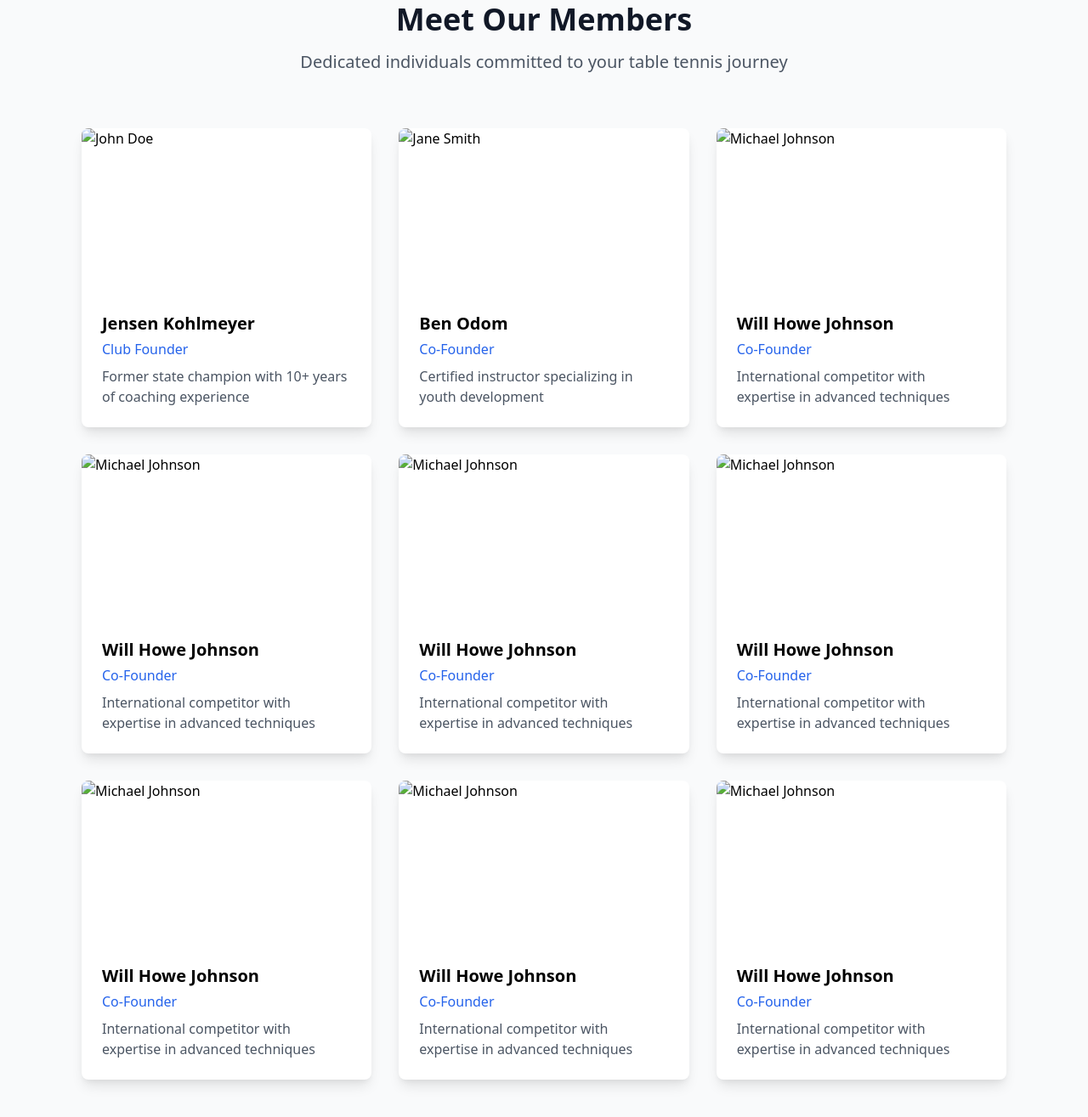
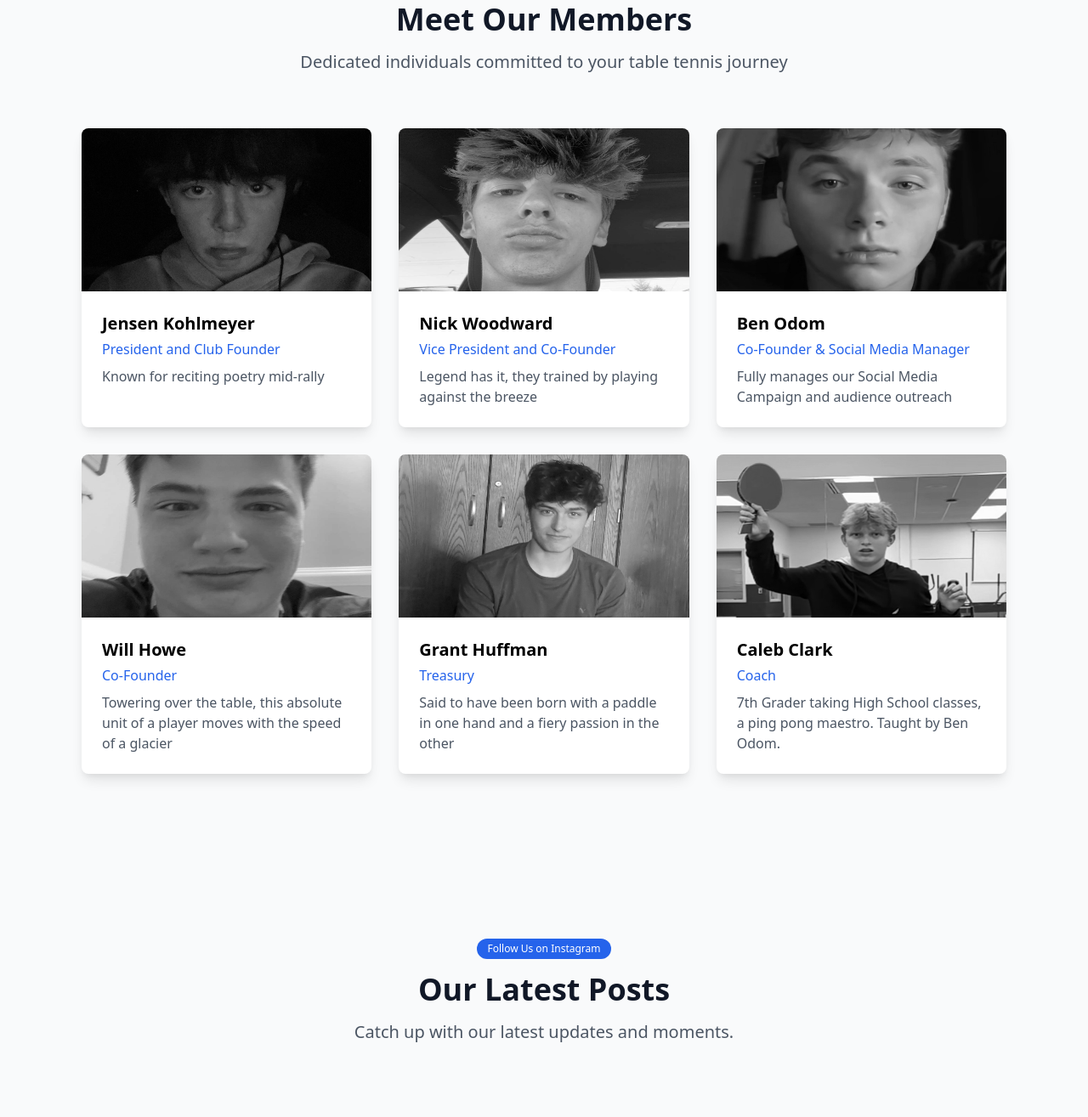
Before and after one commit to Wavvess/Hse-Ping-Pong, a plain HTML site: page index.html in a window 1280 px wide. Shown: the part 1545-2860 px from the top of the page at 85% size. Drawn offline with nearby package versions, Linux system fonts and the light colour scheme.

Commit message:
update and finalize team member section

```diff
--- a/index.html
+++ b/index.html
@@ -137,6 +137,36 @@
     .feature-card svg {
       transition: all 0.3s ease;
     }
+
+    .team-section {
+      filter: grayscale(100%);
+      transition: filter 0.3s ease;
+    }
+
+    .team-section:hover{
+      filter: grayscale(0%);
+    }
+
+    .team-cards{
+      transition: 0.3s ease;
+    }
+
+    .team-cards:hover{
+      scale:1.01;
+      box-shadow: 3px 4px 14px 0px rgba(0,0,0,0.2);
+    }
+
+    @media(max-width: 768px){
+      .team-cards img{
+        transition: none !important;
+      }
+      .team-cards img:hover{
+        filter: grayscale(100%) !important;
+        scale: 1.00 !important;
+        /* box-shadow: 0 10px 15px -3px rgb(0 0 0 / 0.1), 0 4px 6px -4px rgb(0 0 0 / 0.1) !important; */
+      }
+
+    }
   </style>
 </head>
 
@@ -267,83 +297,56 @@
       </div>
 
       <div class="grid md:grid-cols-2 lg:grid-cols-3 gap-6 sm:gap-8">
-        <div class="bg-white shadow-lg rounded-lg overflow-hidden">
-          <img src="/images/placeholderimage.png" alt="John Doe" class="w-full h-40 sm:h-48 object-cover">
+        <div class="bg-white shadow-lg rounded-lg overflow-hidden team-cards">
+          <img src="/images/jensen3.PNG" alt="John Doe" class="w-full h-40 sm:h-48 object-fill team-section">
           <div class="p-4 sm:p-6">
             <h3 class="text-lg sm:text-xl font-semibold mb-1">Jensen Kohlmeyer</h3>
-            <p class="text-blue-600 font-medium mb-2 text-sm sm:text-base">Club Founder</p>
-            <p class="text-gray-600 text-sm sm:text-base">Former state champion with 10+ years of coaching experience
+            <p class="text-blue-600 font-medium mb-2 text-sm sm:text-base">President and Club Founder</p>
+            <p class="text-gray-600 text-sm sm:text-base">Known for reciting poetry mid-rally
             </p>
           </div>
         </div>
-        <div class="bg-white shadow-lg rounded-lg overflow-hidden">
-          <img src="/images/placeholderimage.png" alt="Jane Smith" class="w-full h-40 sm:h-48 object-cover">
+        <div class="bg-white shadow-lg rounded-lg overflow-hidden team-cards">
+          <img src="/images/nick1.JPG" alt="Jane Smith" class="w-full h-40 sm:h-48 object-fill team-section">
+          <div class="p-4 sm:p-6">
+            <h3 class="text-lg sm:text-xl font-semibold mb-1">Nick Woodward</h3>
+            <p class="text-blue-600 font-medium mb-2 text-sm sm:text-base">Vice President and Co-Founder</p>
+            <p class="text-gray-600 text-sm sm:text-base">Legend has it, they trained by playing against the breeze</p>
+          </div>
+        </div>
+        <div class="bg-white shadow-lg rounded-lg overflow-hidden team-cards">
+          <img src="/images/ben1.PNG" alt="Michael Johnson" class="w-full h-40 sm:h-48 object-fill team-section">
           <div class="p-4 sm:p-6">
             <h3 class="text-lg sm:text-xl font-semibold mb-1">Ben Odom</h3>
-            <p class="text-blue-600 font-medium mb-2 text-sm sm:text-base">Co-Founder</p>
-            <p class="text-gray-600 text-sm sm:text-base">Certified instructor specializing in youth development</p>
-          </div>
-        </div>
-        <div class="bg-white shadow-lg rounded-lg overflow-hidden">
-          <img src="/images/placeholderimage.png" alt="Michael Johnson" class="w-full h-40 sm:h-48 object-cover">
-          <div class="p-4 sm:p-6">
-            <h3 class="text-lg sm:text-xl font-semibold mb-1">Will Howe Johnson</h3>
-            <p class="text-blue-600 font-medium mb-2 text-sm sm:text-base">Co-Founder</p>
-            <p class="text-gray-600 text-sm sm:text-base">International competitor with expertise in advanced techniques
+            <p class="text-blue-600 font-medium mb-2 text-sm sm:text-base">Co-Founder & Social Media Manager</p>
+            <p class="text-gray-600 text-sm sm:text-base">Fully manages our Social Media Campaign and audience outreach
             </p>
           </div>
         </div>
-        <div class="bg-white shadow-lg rounded-lg overflow-hidden">
-          <img src="/images/placeholderimage.png" alt="Michael Johnson" class="w-full h-40 sm:h-48 object-cover">
+        <div class="bg-white shadow-lg rounded-lg overflow-hidden team-cards">
+          <img src="/images/will1.JPG" alt="Michael Johnson" class="w-full h-40 sm:h-48 object-fill team-section">
           <div class="p-4 sm:p-6">
-            <h3 class="text-lg sm:text-xl font-semibold mb-1">Will Howe Johnson</h3>
+            <h3 class="text-lg sm:text-xl font-semibold mb-1">Will Howe</h3>
             <p class="text-blue-600 font-medium mb-2 text-sm sm:text-base">Co-Founder</p>
-            <p class="text-gray-600 text-sm sm:text-base">International competitor with expertise in advanced techniques
+            <p class="text-gray-600 text-sm sm:text-base">Towering over the table, this absolute unit of a player moves with the speed of a glacier
             </p>
           </div>
         </div>
-        <div class="bg-white shadow-lg rounded-lg overflow-hidden">
-          <img src="/images/placeholderimage.png" alt="Michael Johnson" class="w-full h-40 sm:h-48 object-cover">
+        <div class="bg-white shadow-lg rounded-lg overflow-hidden team-cards">
+          <img src="/images/grant1.PNG" alt="Michael Johnson" class="w-full h-40 sm:h-48 object-fill team-section">
           <div class="p-4 sm:p-6">
-            <h3 class="text-lg sm:text-xl font-semibold mb-1">Will Howe Johnson</h3>
-            <p class="text-blue-600 font-medium mb-2 text-sm sm:text-base">Co-Founder</p>
-            <p class="text-gray-600 text-sm sm:text-base">International competitor with expertise in advanced techniques
+            <h3 class="text-lg sm:text-xl font-semibold mb-1">Grant Huffman</h3>
+            <p class="text-blue-600 font-medium mb-2 text-sm sm:text-base">Treasury</p>
+            <p class="text-gray-600 text-sm sm:text-base">Said to have been born with a paddle in one hand and a fiery passion in the other
             </p>
           </div>
         </div>
-        <div class="bg-white shadow-lg rounded-lg overflow-hidden">
-          <img src="/images/placeholderimage.png" alt="Michael Johnson" class="w-full h-40 sm:h-48 object-cover">
+        <div class="bg-white shadow-lg rounded-lg overflow-hidden team-cards">
+          <img src="/images/caleb1.PNG" alt="Michael Johnson" class="w-full h-40 sm:h-48 object-fill team-section">
           <div class="p-4 sm:p-6">
-            <h3 class="text-lg sm:text-xl font-semibold mb-1">Will Howe Johnson</h3>
-            <p class="text-blue-600 font-medium mb-2 text-sm sm:text-base">Co-Founder</p>
-            <p class="text-gray-600 text-sm sm:text-base">International competitor with expertise in advanced techniques
-            </p>
-          </div>
-        </div>
-        <div class="bg-white shadow-lg rounded-lg overflow-hidden">
-          <img src="/images/placeholderimage.png" alt="Michael Johnson" class="w-full h-40 sm:h-48 object-cover">
-          <div class="p-4 sm:p-6">
-            <h3 class="text-lg sm:text-xl font-semibold mb-1">Will Howe Johnson</h3>
-            <p class="text-blue-600 font-medium mb-2 text-sm sm:text-base">Co-Founder</p>
-            <p class="text-gray-600 text-sm sm:text-base">International competitor with expertise in advanced techniques
-            </p>
-          </div>
-        </div>
-        <div class="bg-white shadow-lg rounded-lg overflow-hidden">
-          <img src="/images/placeholderimage.png" alt="Michael Johnson" class="w-full h-40 sm:h-48 object-cover">
-          <div class="p-4 sm:p-6">
-            <h3 class="text-lg sm:text-xl font-semibold mb-1">Will Howe Johnson</h3>
-            <p class="text-blue-600 font-medium mb-2 text-sm sm:text-base">Co-Founder</p>
-            <p class="text-gray-600 text-sm sm:text-base">International competitor with expertise in advanced techniques
-            </p>
-          </div>
-        </div>
-        <div class="bg-white shadow-lg rounded-lg overflow-hidden">
-          <img src="/images/placeholderimage.png" alt="Michael Johnson" class="w-full h-40 sm:h-48 object-cover">
-          <div class="p-4 sm:p-6">
-            <h3 class="text-lg sm:text-xl font-semibold mb-1">Will Howe Johnson</h3>
-            <p class="text-blue-600 font-medium mb-2 text-sm sm:text-base">Co-Founder</p>
-            <p class="text-gray-600 text-sm sm:text-base">International competitor with expertise in advanced techniques
+            <h3 class="text-lg sm:text-xl font-semibold mb-1">Caleb Clark</h3>
+            <p class="text-blue-600 font-medium mb-2 text-sm sm:text-base">Coach</p>
+            <p class="text-gray-600 text-sm sm:text-base">7th Grader taking High School classes, a ping pong maestro. Taught by Ben Odom.
             </p>
           </div>
         </div>
@@ -367,6 +370,8 @@
     </div>
   </div>
 
+  <!-- FOR THE INSTAGRAM SECTION, ADD A TEXT AT THE BOTTOM SAYING "A special thanks to Ben Odom for taking full control of our Social Media Campaign!" -->
+
   <!-- CTA Section -->
   <div class="bg-blue-600 text-white py-12 sm:py-24">
     <div class="max-w-6xl mx-auto px-4 sm:px-6 lg:px-8 text-center">
```
